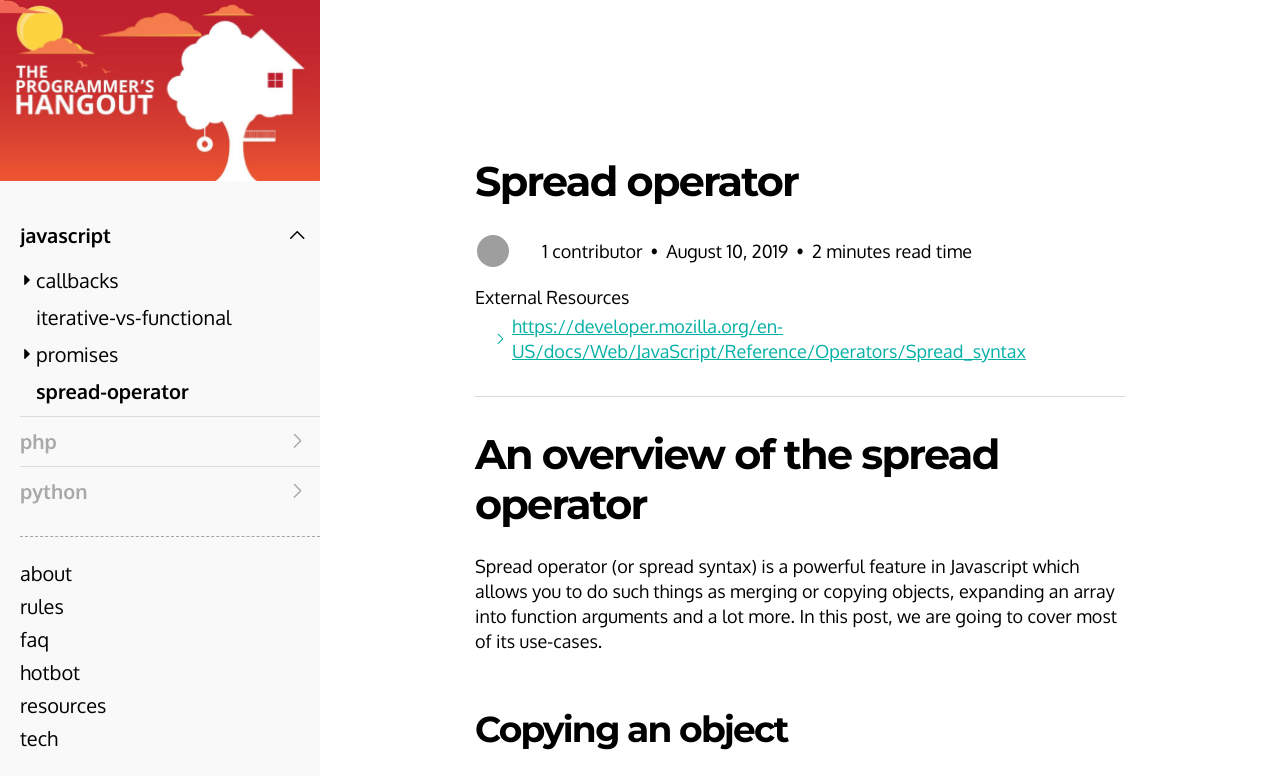
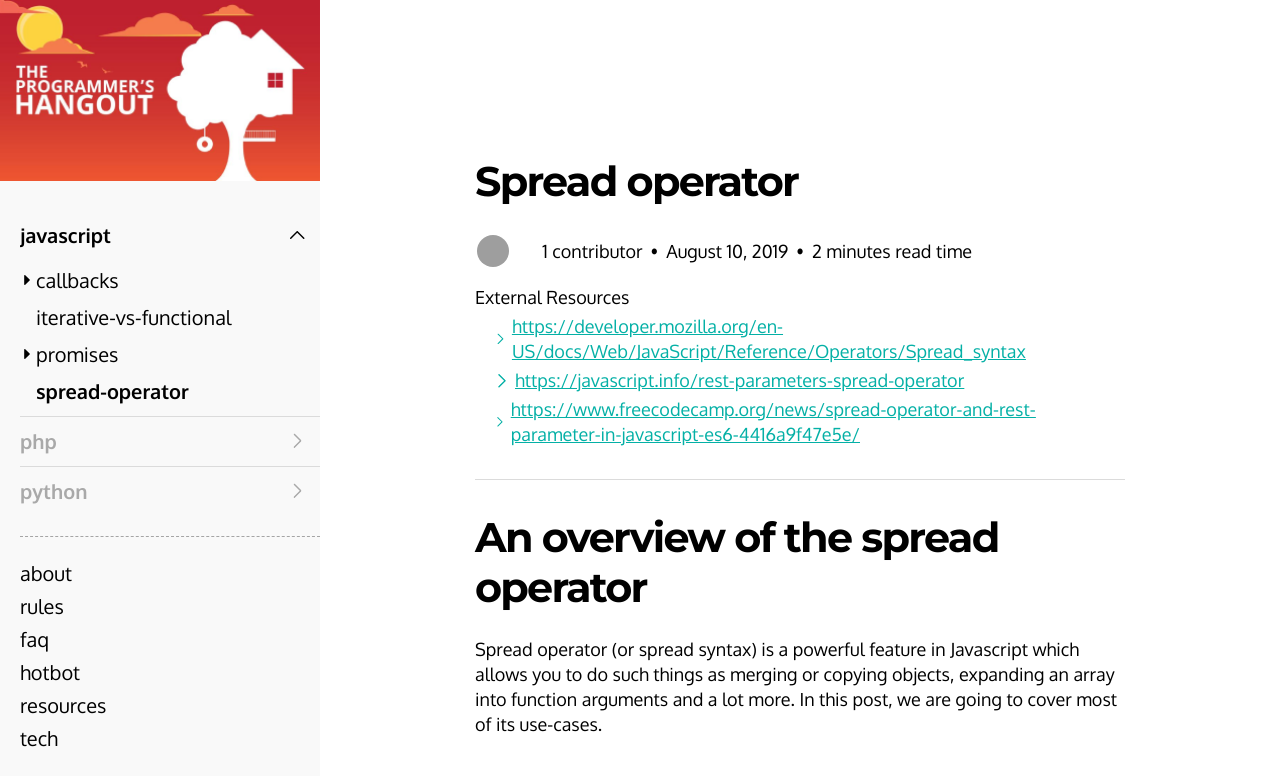
Before and after one commit to the-programmers-hangout/website, a Gatsby site: page /resources/javascript/spread-operator.md in a window 1280 px wide. Shown: the top 776 px of the page. Built offline with nearby package versions, Linux system fonts and the light colour scheme; Gatsby itself is replaced by a stand-in of ours; some packages are replaced by stand-ins of ours; grey boxes are pictures that could not be loaded.

Commit message:
added extra resources on spread operator

```diff
--- a/src/content/resources/javascript/spread-operator.md
+++ b/src/content/resources/javascript/spread-operator.md
@@ -5,6 +5,8 @@ title: "Spread operator"
 created_at: 2019/08/10
 external_resources:
   - "https://developer.mozilla.org/en-US/docs/Web/JavaScript/Reference/Operators/Spread_syntax"
+  - "https://javascript.info/rest-parameters-spread-operator"
+  - "https://www.freecodecamp.org/news/spread-operator-and-rest-parameter-in-javascript-es6-4416a9f47e5e/"
 ---
 
 # An overview of the spread operator
```
